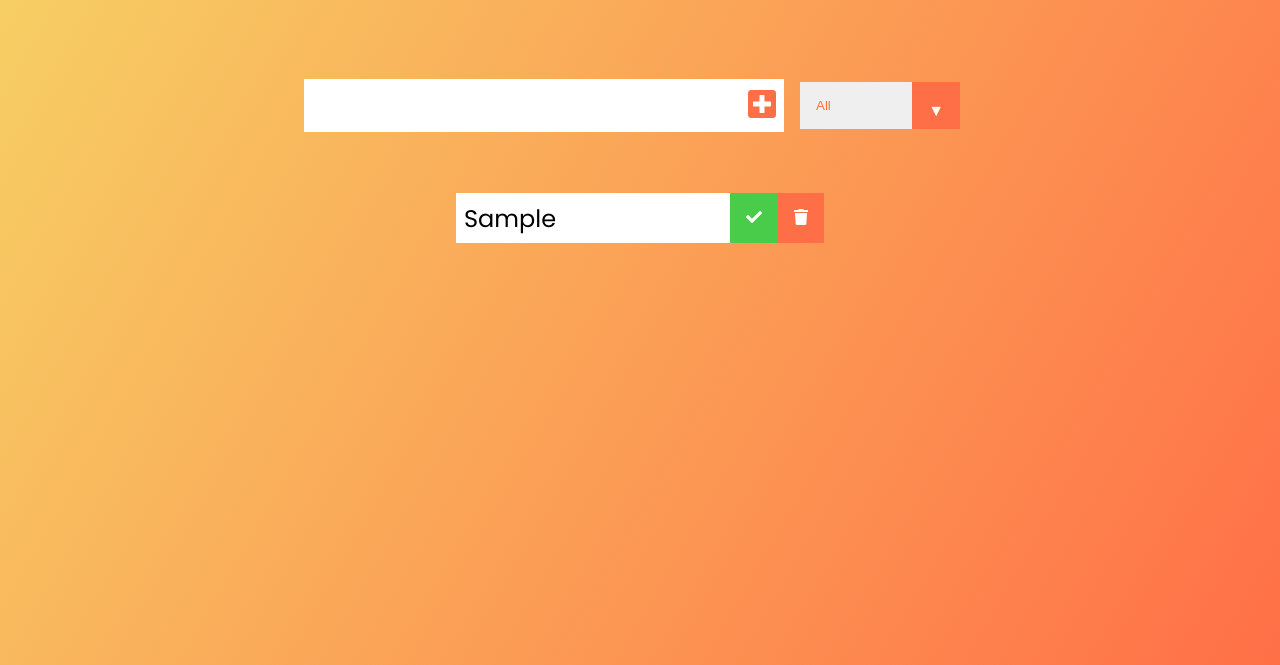
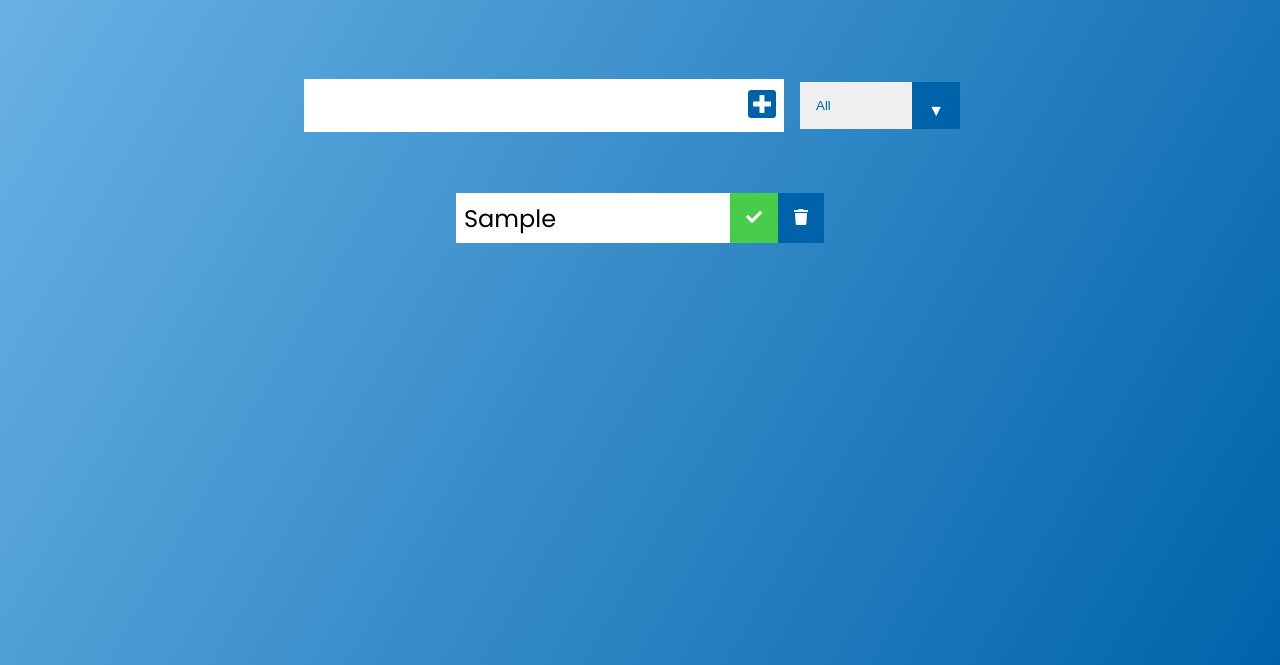
Before and after one commit to AlexMosiakin/To-do-list, a plain HTML site: page index.html in a window 1280 px wide. Both pictures are taken after typing "Sample" into the empty fields and a click on the button 762 px from the left and 240 px from the top of the page. Shown: the part 135-800 px from the top of the page. Drawn offline with Linux system fonts and the light colour scheme.

Commit message:
сhange color theme

```diff
--- a/style.css
+++ b/style.css
@@ -5,7 +5,7 @@
 }
 
 body {
-    background-image: linear-gradient(120deg, #f6d365, #ff6f47);
+    background-image: linear-gradient(120deg, #6db5e6, #0063AA);
     color: #fff;
     font-family: "Poppins", sans-serif;
     min-height: 100vh;
@@ -32,14 +32,14 @@ form button {
 }
 
 form button {
-    color: #ff6f47;
+    color: #0063AA;
     background: #fff;
     cursor: pointer;
     transition: all 0.3s ease;
 }
 
 form button:hover {
-    background: #ff6f47;
+    background: #0063AA;
     color: #fff;
 }
 
@@ -71,7 +71,7 @@ form button:hover {
 
 .trash-btn,
 .complete-btn {
-    background: #ff6f47;
+    background: #0063AA;
     color: #fff;
     border: none;
     padding: 1rem;
@@ -108,7 +108,7 @@ select {
     appearance: none;
     outline: none;
     border: none;
-    color: #ff6f47;
+    color: #0063AA;
     width: 10rem;
     cursor: pointer;
     padding: 1rem;
@@ -123,7 +123,7 @@ select {
 .select::after {
     content: '\25BC';
     position: absolute;
-    background: #ff6f47;
+    background: #0063AA;
     top: 0;
     right: 0;
     padding: 1rem;
@@ -133,7 +133,7 @@ select {
 
 .select:hover::after {
     background: #fff;
-    color: #ff6f47;
+    color: #0063AA;
 }
 
 .df {
```
